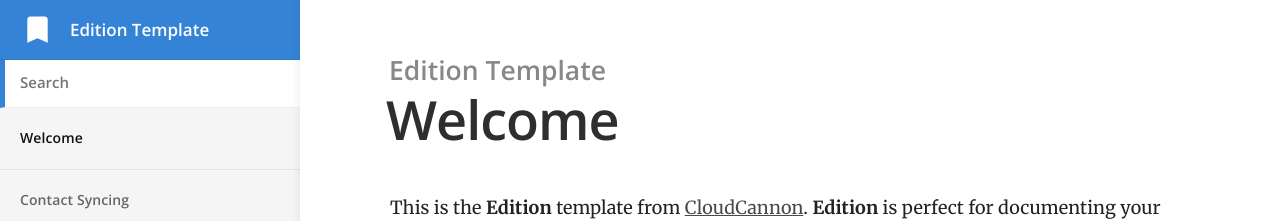
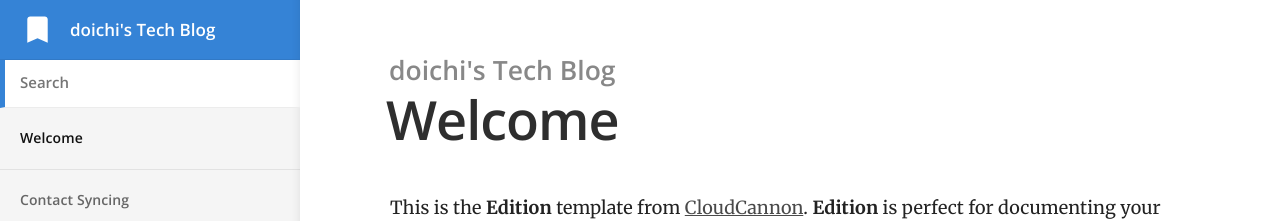
Before and after one commit to doichi-doichi/doichi-doichi.github.io, a Jekyll site: the page built from index.md, in a window 1280 px wide. Shown: the top 221 px of the page. Built offline with Jekyll 4.4.1, drawn with Linux system fonts in a browser that asks for light colours.

Commit message:
Update _config.yml

```diff
--- a/_config.yml
+++ b/_config.yml
@@ -1,8 +1,8 @@
 # ----
 # Site
 
-title: Edition Template
-url: "https://long-pig.cloudvent.net"
+title: doichi's Tech Blog
+url: "https://doichi-doichi.github.io"
 baseurl:
 google_analytics_key:
 show_full_navigation: true
```
